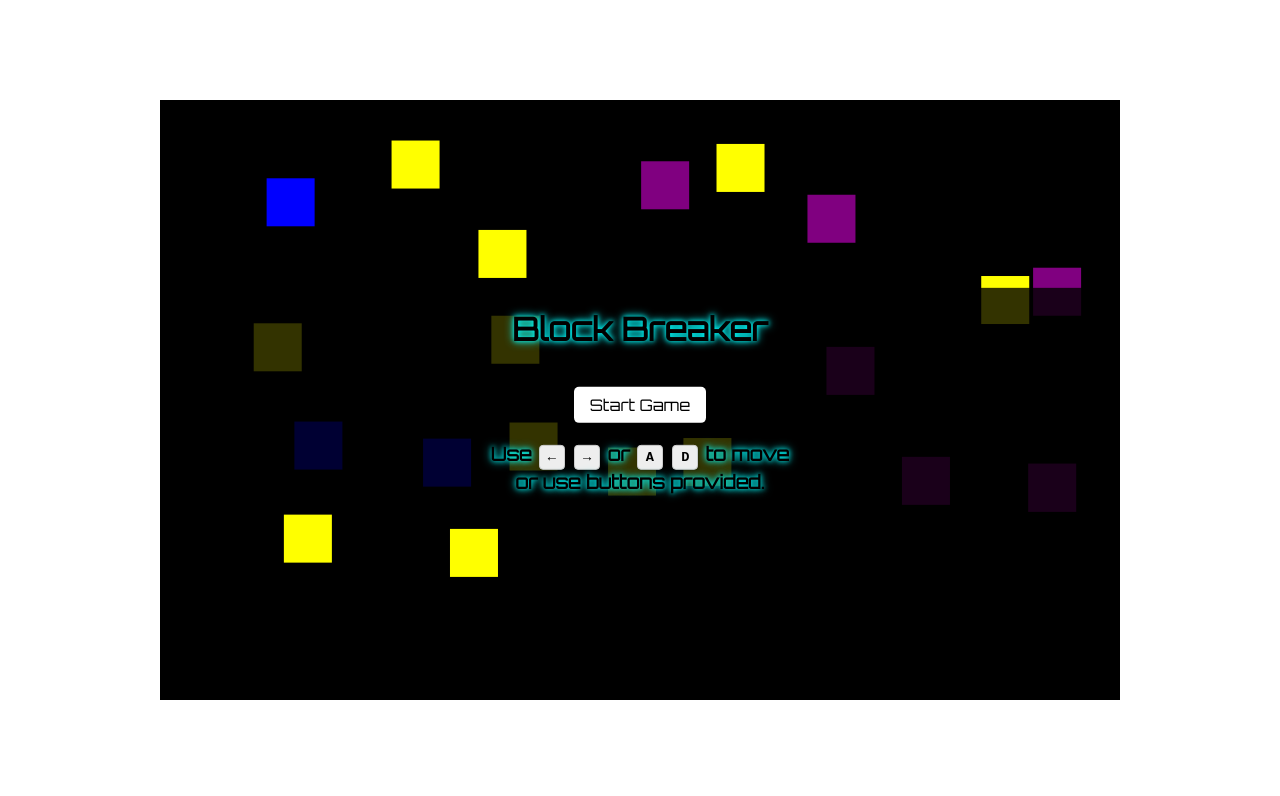
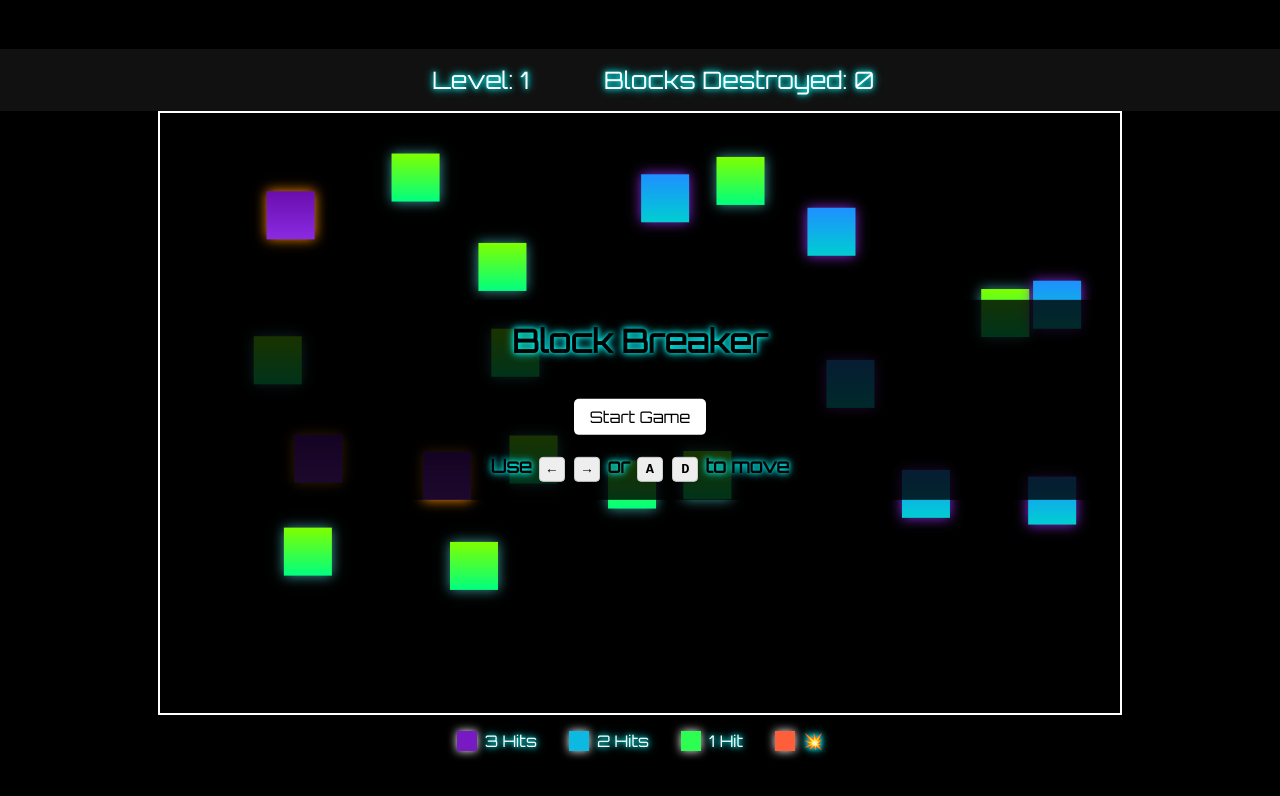
Before and after one commit to alexkneale/alexkneale.github.io-block-breaker, a website built with Vite: page index.html in a window 1280 px wide. Built offline with nearby package versions, Linux system fonts and the light colour scheme.

Commit message:
improved visuals of game (blocks, explanations, levels and blocks destroyed)

```diff
--- a/index.html
+++ b/index.html
@@ -19,11 +19,33 @@
                 Use <span class="key">←</span> <span class="key">→</span> or
                 <span class="key">A</span> <span class="key">D</span> to move
                 <br />
-                or use buttons provided.
             </h3>
         </div>
 
+        <div id="hud">
+            <div id="level-display">Level: 1</div>
+            <div id="score-display">Blocks Destroyed: 0</div>
+        </div>
+
         <canvas id="game-canvas"></canvas>
+        <div id="block-legend">
+            <div class="legend-item">
+                <div class="block-preview block-3"></div>
+                <span>3 Hits</span>
+            </div>
+            <div class="legend-item">
+                <div class="block-preview block-2"></div>
+                <span>2 Hits</span>
+            </div>
+            <div class="legend-item">
+                <div class="block-preview block-1"></div>
+                <span>1 Hit</span>
+            </div>
+            <div class="legend-item">
+                <div class="block-preview block-explosive"></div>
+                <span>💥</span>
+            </div>
+        </div>
 
         <div id="end-screen" class="overlay overlay__end">
             <h2 id="end-message"></h2>
--- a/src/block.ts
+++ b/src/block.ts
@@ -104,15 +104,53 @@ export class Block {
     }
 
     public draw(ctx: CanvasRenderingContext2D) {
+        let gradient: CanvasGradient;
+
         if (this.explosive) {
-            ctx.fillStyle = "white";
+            gradient = ctx.createLinearGradient(
+                this.x,
+                this.y,
+                this.x,
+                this.y + this.height
+            );
+            gradient.addColorStop(0, "#ff4d4d"); // bright red
+            gradient.addColorStop(1, "#ff9900"); // orange
+            ctx.shadowColor = "#FFFFFF"; // white glow
+            ctx.shadowColor = Math.random() > 0.5 ? "#ff0000" : "#ffa500";
         } else if (this.hits === 3) {
-            ctx.fillStyle = "blue";
+            gradient = ctx.createLinearGradient(
+                this.x,
+                this.y,
+                this.x,
+                this.y + this.height
+            );
+            gradient.addColorStop(0, "#6a0dad"); // purple
+            gradient.addColorStop(1, "#8a2be2"); // blue-violet
+            ctx.shadowColor = "#FF8C00"; // orange glow
         } else if (this.hits === 2) {
-            ctx.fillStyle = "purple";
+            gradient = ctx.createLinearGradient(
+                this.x,
+                this.y,
+                this.x,
+                this.y + this.height
+            );
+            gradient.addColorStop(0, "#1e90ff"); // dodger blue
+            gradient.addColorStop(1, "#00ced1"); // dark turquoise
+            ctx.shadowColor = "#8A2BE2"; // violet glow
         } else {
-            ctx.fillStyle = "yellow";
+            gradient = ctx.createLinearGradient(
+                this.x,
+                this.y,
+                this.x,
+                this.y + this.height
+            );
+            gradient.addColorStop(0, "#7fff00"); // chartreuse
+            gradient.addColorStop(1, "#00ff7f"); // spring green
+            ctx.shadowColor = "#3B9C9C"; // cyan glow
         }
+
+        ctx.fillStyle = gradient;
+        ctx.shadowBlur = 12;
 
         ctx.fillRect(this.x, this.y, this.width, this.height);
     }
--- a/src/explosion.ts
+++ b/src/explosion.ts
@@ -3,9 +3,9 @@ export class Explosion {
     private y: number;
     private maxRadius: number;
     private currentRadius: number = 0;
-    private expansionRate: number = 2;
+    private expansionRate: number = 7;
     private opacity: number = 1;
-    private fadeRate: number = 0.02;
+    private fadeRate: number = 0.001;
 
     constructor(x: number, y: number, maxRadius: number) {
         this.x = x;
--- a/src/main.ts
+++ b/src/main.ts
@@ -25,13 +25,19 @@ const restartButton = document.getElementById(
     "restart-button"
 ) as HTMLButtonElement;
 
+const levelDisplay = document.getElementById("level-display")!;
+const scoreDisplay = document.getElementById("score-display")!;
+
 //// global variables (let ...)
 
 // array to store explosions
 const explosions: Explosion[] = [];
 
 // initial ball speed
-let ballSpeed = 7;
+let ballSpeed: number;
+
+//initial level
+let level = 1;
 
 // define type pair
 type Pair = [number, number];
@@ -51,6 +57,24 @@ let gameOver = false;
 
 //// function declarations
 
+// function to update ball speed depending on screen size
+const ballSpeedUpdater = (canvasHeight: number): number => {
+    // small screen case
+    if (canvasHeight < 700) {
+        return 6;
+    } else if (canvasHeight < 900) {
+        return 7;
+    } else if (canvasHeight < 1100) {
+        return 9;
+    } else {
+        return 10;
+    }
+
+    // medium screen size
+
+    // large screen size
+};
+
 // function to ensure sizing of canvas is flexible
 const resizeCanvas = () => {
     // Set width to 75% of the current viewport width
@@ -58,6 +82,12 @@ const resizeCanvas = () => {
 
     // Optional: Set height proportionally, or as fixed value
     canvas.height = window.innerHeight * 0.75;
+};
+
+// function for updating HUD
+const updateHUD = () => {
+    levelDisplay.textContent = `Level: ${level}`; // Or your preferred level logic
+    scoreDisplay.textContent = `Blocks Destroyed: ${blocksEliminated}`;
 };
 
 // function for checking two blocks aren't overlapping
@@ -129,8 +159,7 @@ const resetGame = () => {
 
     // check if previous round was won
     if (!gameOver) {
-        ballSpeed += 1;
-        paddle.speed += 1;
+        ballSpeed += 2;
     }
 
     // reset logic for game having been lost (in case it was)
@@ -159,7 +188,7 @@ const resetGame = () => {
     // reset ball and paddle
     // object.assign allows us to reset, while keeping original variable names
     Object.assign(ball, new Ball(canvas.width, canvas.height, ballSpeed));
-    Object.assign(paddle, new Paddle(canvas.width, canvas.height));
+    Object.assign(paddle, new Paddle(canvas.width, canvas.height, ballSpeed));
 };
 
 // func for activating end screen pop up
@@ -220,7 +249,6 @@ const gameLoop = () => {
                 );
 
                 // find and remove exploded bricks (including explosive brick)
-                // Find and remove exploded bricks (including itself)
                 for (let j = blocks.length - 1; j >= 0; j--) {
                     const distance = blockCentreDistance(
                         blocks[j],
@@ -232,22 +260,21 @@ const gameLoop = () => {
                 }
 
                 blocksEliminated = blocksGenerated - blocks.length;
+                updateHUD();
                 break; // Important! Prevent double mutation in this loop
             } else {
                 blocks.splice(i, 1); // remove the block
                 blocksEliminated = blocksGenerated - blocks.length;
+                updateHUD();
             }
         }
     }
     // check for winning condition
 
     if (blocks.length === 0) {
-        showEndScreen(`You Win! New Level ${ballSpeed - 5} Unlocked!`);
+        level += 1;
+        showEndScreen(`You Win! New Level ${level} Unlocked!`);
         return;
-    }
-    // draw remaining blocks
-    for (const block of blocks) {
-        block.draw(ctx);
     }
     for (let i = explosions.length - 1; i >= 0; i--) {
         const active = explosions[i].update();
@@ -257,6 +284,10 @@ const gameLoop = () => {
             explosions[i].draw(ctx);
         }
     }
+    // draw remaining blocks
+    for (const block of blocks) {
+        block.draw(ctx);
+    }
 
     requestAnimationFrame(gameLoop);
 };
@@ -265,7 +296,7 @@ const gameLoop = () => {
 
 // event listeners for starting and restarting game
 
-window.addEventListener("resize", resizeCanvas);
+window.addEventListener("resize", resizeCanvas());
 
 startButton.addEventListener("click", () => {
     // remove active class from start button element
@@ -283,6 +314,7 @@ restartButton.addEventListener("click", () => {
     endScreen.classList.remove("active");
     // reset game before restarting loop
     resetGame();
+    updateHUD();
     gameLoop();
 });
 
@@ -308,8 +340,9 @@ document.addEventListener("keyup", (e) => {
 // initial resizing
 resizeCanvas();
 
+ballSpeed = ballSpeedUpdater(canvas.height);
 // paddle
-const paddle = new Paddle(canvas.width, canvas.height);
+const paddle = new Paddle(canvas.width, canvas.height, ballSpeed);
 
 // ball
 const ball = new Ball(canvas.width, canvas.height, ballSpeed);
--- a/src/paddle.ts
+++ b/src/paddle.ts
@@ -11,7 +11,7 @@ export class Paddle {
     private movingLeft: boolean = false;
     private movingRight: boolean = false;
 
-    constructor(canvasWidth: number, canvasHeight: number) {
+    constructor(canvasWidth: number, canvasHeight: number, speed: number) {
         // set flexible width, but fixed height
         this.width = canvasWidth * 0.25;
         this.height = 15;
@@ -20,7 +20,7 @@ export class Paddle {
         // place paddle at 0.9 height down pixels above bottom
         this.y = 0.9 * canvasHeight;
         // set speed
-        this.speed = 7;
+        this.speed = speed;
     }
 
     public update(canvasWidth: number) {
--- a/src/style.scss
+++ b/src/style.scss
@@ -1,9 +1,10 @@
 body {
     margin: 0;
-    background-color: white;
+    background-color: black;
     font-family: "Orbitron", "Audiowide", sans-serif;
     text-shadow: 0 0 5px #0ff, 0 0 10px #0ff;
     display: flex;
+    flex-direction: column;
     align-items: center;
     justify-content: center;
     height: 100vh;
@@ -31,6 +32,74 @@ canvas {
 
     border: 2px solid white;
     background-color: black;
+}
+
+#hud {
+    width: 100%;
+    text-align: center;
+    padding: 1rem 0;
+    font-size: 1.5rem;
+    font-family: "Orbitron", "Audiowide", sans-serif;
+    text-shadow: 0 0 5px #0ff, 0 0 10px #0ff;
+    color: white;
+    background-color: #111;
+    display: flex;
+    justify-content: center;
+    gap: 3rem;
+
+    div {
+        min-width: 150px;
+    }
+}
+
+#block-legend {
+    margin-top: 1rem;
+    display: flex;
+    justify-content: center;
+    gap: 2rem;
+    flex-wrap: wrap;
+    color: white;
+    font-family: "Orbitron", "Audiowide", sans-serif;
+
+    .legend-item {
+        display: flex;
+        align-items: center;
+        gap: 0.5rem;
+        font-size: 1rem;
+
+        .block-preview {
+            width: 20px;
+            height: 20px;
+            box-shadow: 0 0 10px white;
+        }
+
+        .block-3 {
+            background: #781ac4;
+        }
+
+        .block-2 {
+            background: #0bb9e1;
+        }
+
+        .block-1 {
+            background: #2dff52;
+        }
+
+        .block-explosive {
+            background: #ff5e3b;
+        }
+    }
+}
+
+@keyframes flicker {
+    from {
+        background-color: #ffffff;
+        box-shadow: 0 0 6px red;
+    }
+    to {
+        background-color: #ff5555;
+        box-shadow: 0 0 12px orange;
+    }
 }
 
 .overlay {
```
Also changed, not shown: README.md.
